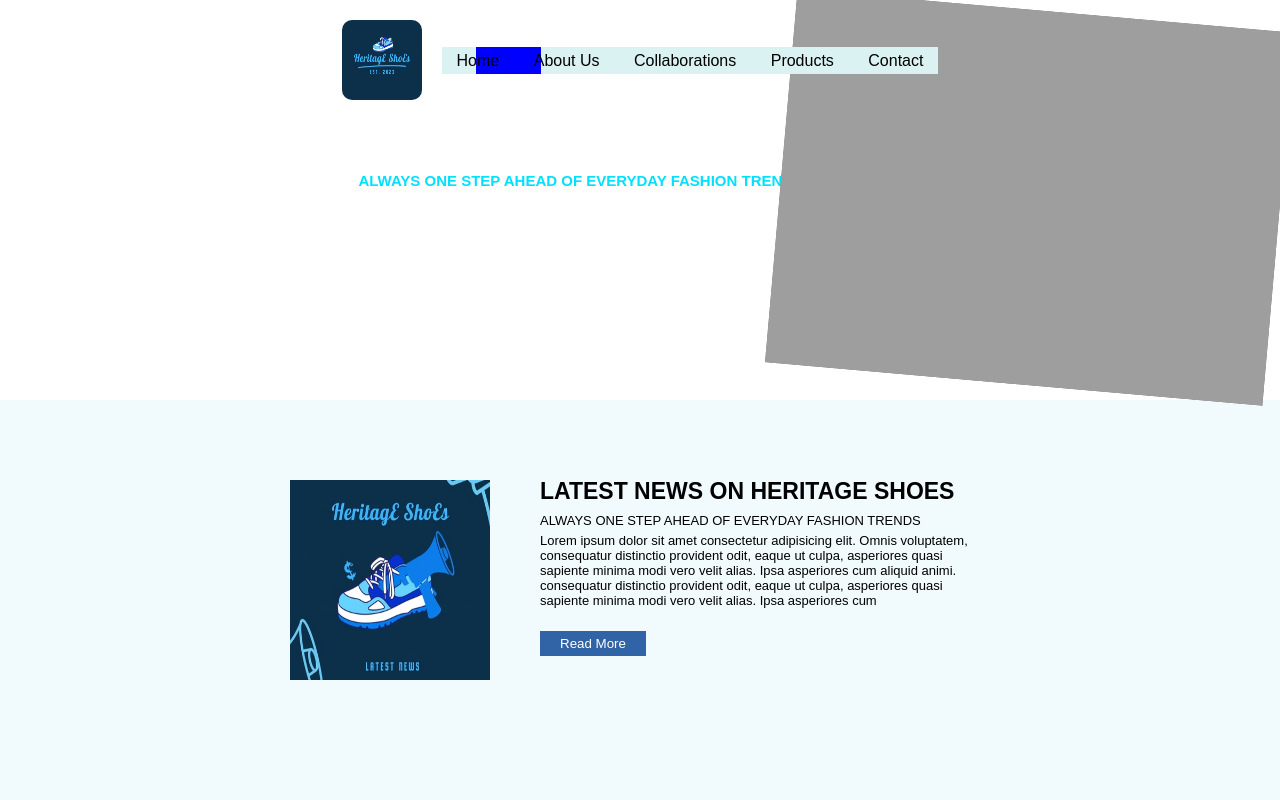
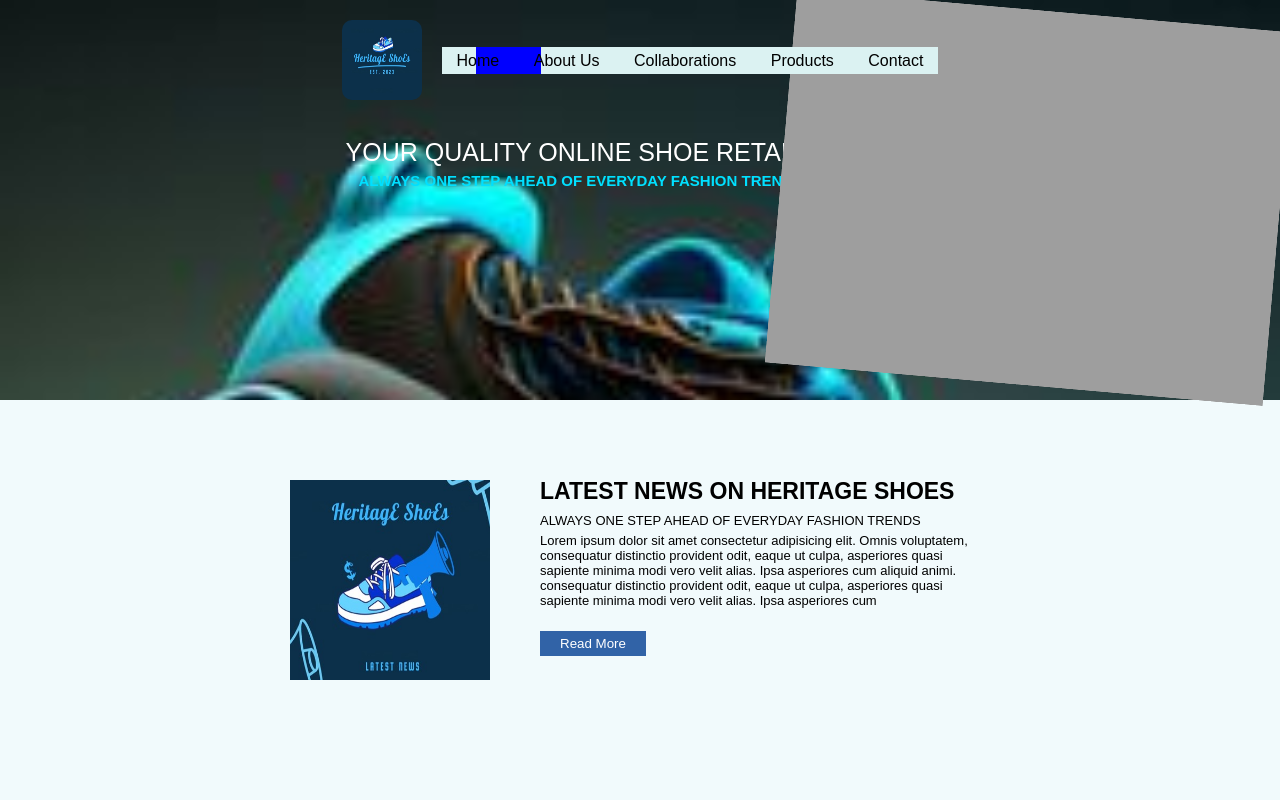
Before and after one commit to HeriTageScript/Heritage-shoes-website-prototype, a plain HTML site: page index.html in a window 1280 px wide. Shown: the top 800 px of the page. Drawn offline with Linux system fonts and the light colour scheme; the site is published under a folder, as on GitHub Pages, so addresses that start at the root find nothing.

Commit message:
Update styles.css

```diff
--- a/styles.css
+++ b/styles.css
@@ -6,7 +6,7 @@
 }
 .section1{
     height: 50%;
-    background-image:url('/IMG-20231228-WA0061.jpg') ;
+    background-image:url('IMG-20231228-WA0061.jpg') ;
     background-repeat: no-repeat;
     background-size: cover;
 }
```
